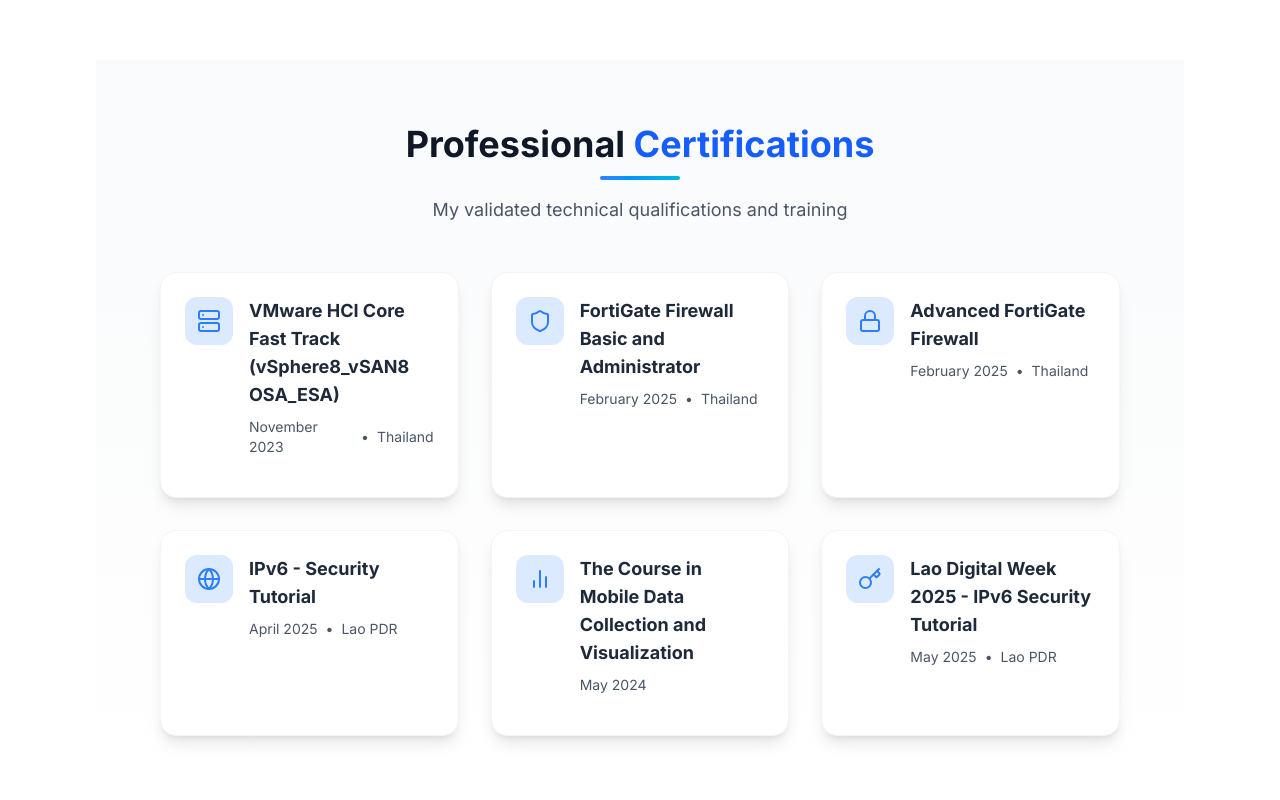
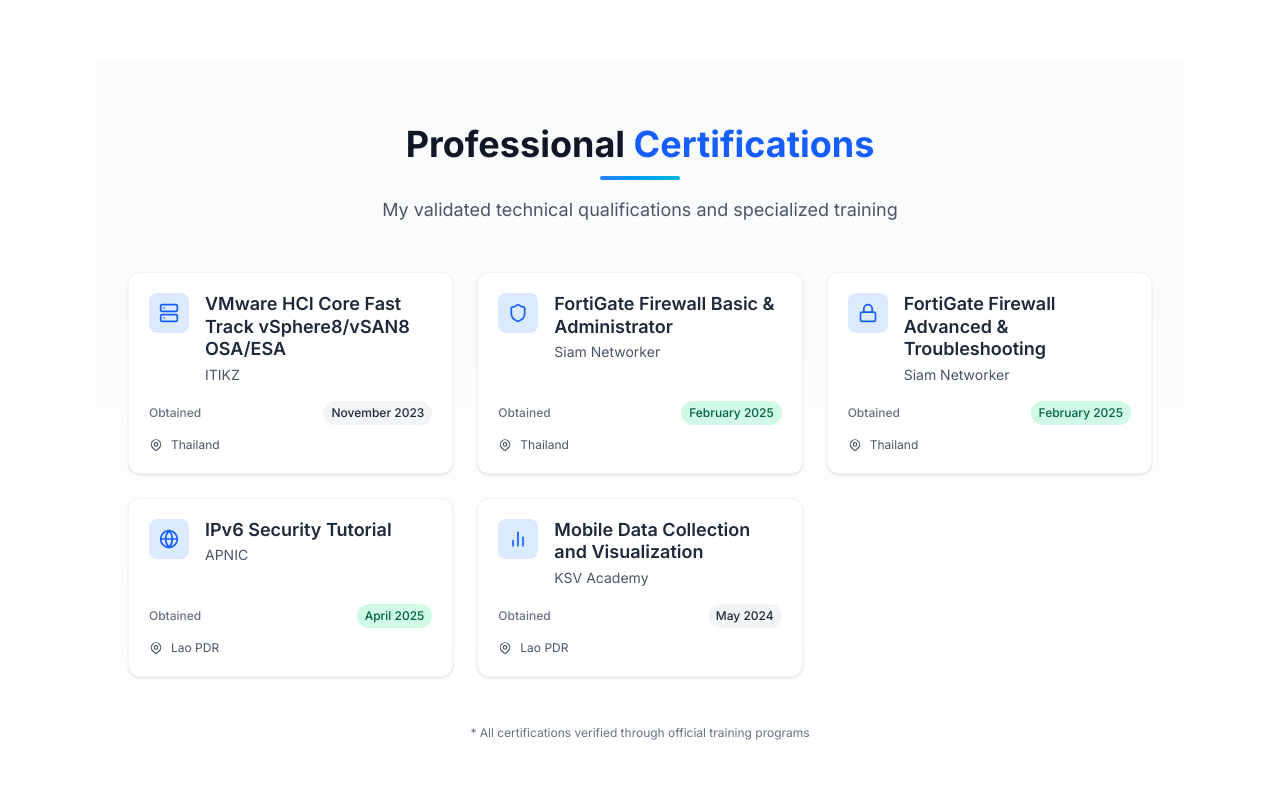
Before and after one commit to Johnnie-gitops/Portfolio, a Next.js app: page / in a window 1280 px wide. Shown: the part 620-1420 px from the top of the page. Built offline with nearby package versions, Linux system fonts and the light colour scheme.

Commit message:
update new

```diff
--- a/src/app/(main)/components/Certifications.tsx
+++ b/src/app/(main)/components/Certifications.tsx
@@ -1,57 +1,79 @@
-'use client'
+"use client";
 
-import { motion } from 'framer-motion'
-import { Server, Shield, Lock, Globe, BarChart2, Key } from 'lucide-react'
+import { motion } from "framer-motion";
+import { Server, Shield, Lock, Globe, BarChart2, Key } from "lucide-react";
 
 interface Certification {
   title: string;
   date: string;
   location?: string;
-  icon?: React.ReactNode;
+  icon: React.ReactNode;
+  organization?: string;
 }
 
 export default function Certifications() {
-  const certifications = [
+  const certifications: Certification[] = [
     {
-      title: "VMware HCI Core Fast Track (vSphere8_vSAN8 OSA_ESA)",
+      title: "VMware HCI Core Fast Track vSphere8/vSAN8 OSA/ESA",
+      organization: "ITIKZ",
       date: "November 2023",
       location: "Thailand",
-      icon: <Server className="text-blue-500 dark:text-cyan-400" />
+      icon: <Server className="w-5 h-5" />,
     },
     {
-      title: "FortiGate Firewall Basic and Administrator",
+      title: "FortiGate Firewall Basic & Administrator",
+      organization: "Siam Networker",
       date: "February 2025",
       location: "Thailand",
-      icon: <Shield className="text-blue-500 dark:text-cyan-400" />
+      icon: <Shield className="w-5 h-5" />,
     },
     {
-      title: "Advanced FortiGate Firewall",
+      title: "FortiGate Firewall Advanced & Troubleshooting",
+      organization: "Siam Networker",
       date: "February 2025",
       location: "Thailand",
-      icon: <Lock className="text-blue-500 dark:text-cyan-400" />
+      icon: <Lock className="w-5 h-5" />,
     },
     {
-      title: "IPv6 - Security Tutorial",
+      title: "IPv6 Security Tutorial",
+      organization: "APNIC",
       date: "April 2025",
       location: "Lao PDR",
-      icon: <Globe className="text-blue-500 dark:text-cyan-400" />
+      icon: <Globe className="w-5 h-5" />,
     },
     {
-      title: "The Course in Mobile Data Collection and Visualization",
+      title: "Mobile Data Collection and Visualization",
+      organization: "KSV Academy",
       date: "May 2024",
-      icon: <BarChart2 className="text-blue-500 dark:text-cyan-400" />
+      location: "Lao PDR",
+      icon: <BarChart2 className="w-5 h-5" />,
     },
-    {
-      title: "Lao Digital Week 2025 - IPv6 Security Tutorial",
-      date: "May 2025",
-      location: "Lao PDR",
-      icon: <Key className="text-blue-500 dark:text-cyan-400" />
-    }
-  ]
+    // {
+    //   title: "Lao Digital Week",
+    //   organization: "IPv6 Security Tutorial",
+    //   date: "May 2025",
+    //   location: "Lao PDR",
+    //   icon: <Key className="w-5 h-5" />,
+    // },
+  ];
+
+  const getDateColor = (date: string) => {
+    const currentDate = new Date();
+    const certDate = new Date(date);
+    const diffTime = currentDate.getTime() - certDate.getTime();
+    const diffDays = Math.floor(diffTime / (1000 * 60 * 60 * 24));
+
+    if (diffDays < 180) return "bg-emerald-100 text-emerald-800 dark:bg-emerald-900/50 dark:text-emerald-400";
+    if (diffDays < 365) return "bg-blue-100 text-blue-800 dark:bg-blue-900/50 dark:text-blue-400";
+    return "bg-gray-100 text-gray-800 dark:bg-gray-700 dark:text-gray-300";
+  };
 
   return (
-    <section id="certifications" className="py-16 bg-gradient-to-b from-gray-50 to-white dark:from-gray-900 dark:to-gray-950">
-      <div className="max-w-5xl mx-auto px-4 sm:px-6 lg:px-8">
+    <section
+      id="certifications"
+      className="py-16 bg-gradient-to-b from-gray-50 to-white dark:from-gray-900 dark:to-gray-950"
+    >
+      <div className="max-w-6xl mx-auto px-4 sm:px-6 lg:px-8">
         <motion.div
           initial={{ opacity: 0, y: 20 }}
           whileInView={{ opacity: 1, y: 0 }}
@@ -60,57 +82,105 @@ export default function Certifications() {
           className="text-center mb-12"
         >
           <h2 className="text-4xl font-bold text-gray-900 dark:text-white mb-3">
-            Professional <span className="text-blue-600 dark:text-cyan-400">Certifications</span>
+            Professional{" "}
+            <span className="text-blue-600 dark:text-cyan-400">Certifications</span>
           </h2>
           <div className="w-20 h-1 mx-auto bg-gradient-to-r from-blue-500 to-cyan-500 rounded-full mb-4"></div>
           <p className="text-lg text-gray-600 dark:text-gray-300 max-w-2xl mx-auto">
-            My validated technical qualifications and training
+            My validated technical qualifications and specialized training
           </p>
         </motion.div>
 
-        <div className="grid gap-8 md:grid-cols-2 lg:grid-cols-3">
+        <div className="grid gap-6 md:grid-cols-2 lg:grid-cols-3">
           {certifications.map((cert, index) => (
             <motion.div
               key={index}
               initial={{ opacity: 0, scale: 0.95 }}
               whileInView={{ opacity: 1, scale: 1 }}
-              whileHover={{ y: -5 }}
+              whileHover={{
+                y: -5,
+                boxShadow: "0 10px 15px -3px rgb(0 0 0 / 0.1)",
+              }}
               transition={{
-                duration: 0.5,
+                duration: 0.4,
                 delay: index * 0.1,
                 type: "spring",
-                stiffness: 150
+                stiffness: 200,
               }}
               viewport={{ once: true, margin: "-50px" }}
-              className="group relative overflow-hidden bg-white dark:bg-gray-800 rounded-2xl shadow-lg hover:shadow-xl transition-all border border-gray-100 dark:border-gray-700"
+              className="group relative bg-white dark:bg-gray-800 rounded-xl shadow-sm hover:shadow-md transition-all border border-gray-100 dark:border-gray-700"
             >
-              <div className="absolute inset-0 bg-gradient-to-br from-transparent to-blue-50 dark:to-gray-700/30 opacity-0 group-hover:opacity-100 transition-opacity duration-300"></div>
+              <div className="absolute inset-0 bg-gradient-to-br from-transparent to-blue-50/50 dark:to-gray-700/20 opacity-0 group-hover:opacity-100 transition-opacity duration-300"></div>
 
-              <div className="relative p-6 z-10">
+              <div className="relative p-5 z-10 h-full flex flex-col">
                 <div className="flex items-start gap-4 mb-4">
-                  <div className="p-3 rounded-xl bg-blue-100 dark:bg-gray-700">
+                  <div className="p-2.5 rounded-lg bg-blue-100 text-blue-600 dark:bg-gray-700 dark:text-cyan-400 flex-shrink-0">
                     {cert.icon}
                   </div>
                   <div>
-                    <h3 className="text-lg font-bold text-gray-800 dark:text-white">
+                    <h3 className="text-lg font-semibold text-gray-800 dark:text-white leading-tight">
                       {cert.title}
                     </h3>
-                    <div className="flex items-center gap-2 mt-2 text-gray-600 dark:text-gray-400 text-sm">
-                      <span>{cert.date}</span>
-                      {cert.location && (
-                        <>
-                          <span>•</span>
-                          <span>{cert.location}</span>
-                        </>
-                      )}
+                    {cert.organization && (
+                      <p className="text-sm text-gray-600 dark:text-gray-400 mt-1">
+                        {cert.organization}
+                      </p>
+                    )}
+                  </div>
+                </div>
+
+                <div className="mt-auto space-y-3">
+                  <div className="flex justify-between items-center">
+                    <span className="text-xs font-medium text-gray-500 dark:text-gray-400">
+                      Obtained
+                    </span>
+                    <span className={`text-xs font-medium px-2 py-1 rounded-full ${getDateColor(cert.date)}`}>
+                      {cert.date}
+                    </span>
+                  </div>
+
+                  {cert.location && (
+                    <div className="flex items-center gap-2 text-xs text-gray-600 dark:text-gray-400">
+                      <svg
+                        xmlns="http://www.w3.org/2000/svg"
+                        className="h-3.5 w-3.5"
+                        fill="none"
+                        viewBox="0 0 24 24"
+                        stroke="currentColor"
+                        strokeWidth={2}
+                      >
+                        <path
+                          strokeLinecap="round"
+                          strokeLinejoin="round"
+                          d="M17.657 16.657L13.414 20.9a1.998 1.998 0 01-2.827 0l-4.244-4.243a8 8 0 1111.314 0z"
+                        />
+                        <path
+                          strokeLinecap="round"
+                          strokeLinejoin="round"
+                          d="M15 11a3 3 0 11-6 0 3 3 0 016 0z"
+                        />
+                      </svg>
+                      <span>{cert.location}</span>
                     </div>
-                  </div>
+                  )}
                 </div>
               </div>
             </motion.div>
           ))}
         </div>
+
+        <motion.div
+          initial={{ opacity: 0 }}
+          whileInView={{ opacity: 1 }}
+          transition={{ delay: 0.4 }}
+          viewport={{ once: true }}
+          className="mt-12 text-center"
+        >
+          <p className="text-gray-500 dark:text-gray-400 text-xs">
+            * All certifications verified through official training programs
+          </p>
+        </motion.div>
       </div>
     </section>
-  )
+  );
 }
--- a/src/app/(main)/components/LanguageSkills.tsx
+++ b/src/app/(main)/components/LanguageSkills.tsx
@@ -18,7 +18,7 @@ const languages: Language[] = [
   },
   {
     name: "English",
-    level: "Basically Fluent",
+    level: "Basic",
     proficiency: 40,
     icon: "🇬🇧",
   },
--- a/src/app/page.tsx
+++ b/src/app/page.tsx
@@ -8,7 +8,6 @@ import Contact from './(main)/components/Contact'
 import Footer from './(main)/components/Footer'
 import Education from './(main)/components/Education'
 import LanguageSkills from './(main)/components/LanguageSkills'
-import Navbar from './(main)/components/Navbar'
 
 
 export default function Home() {
```
